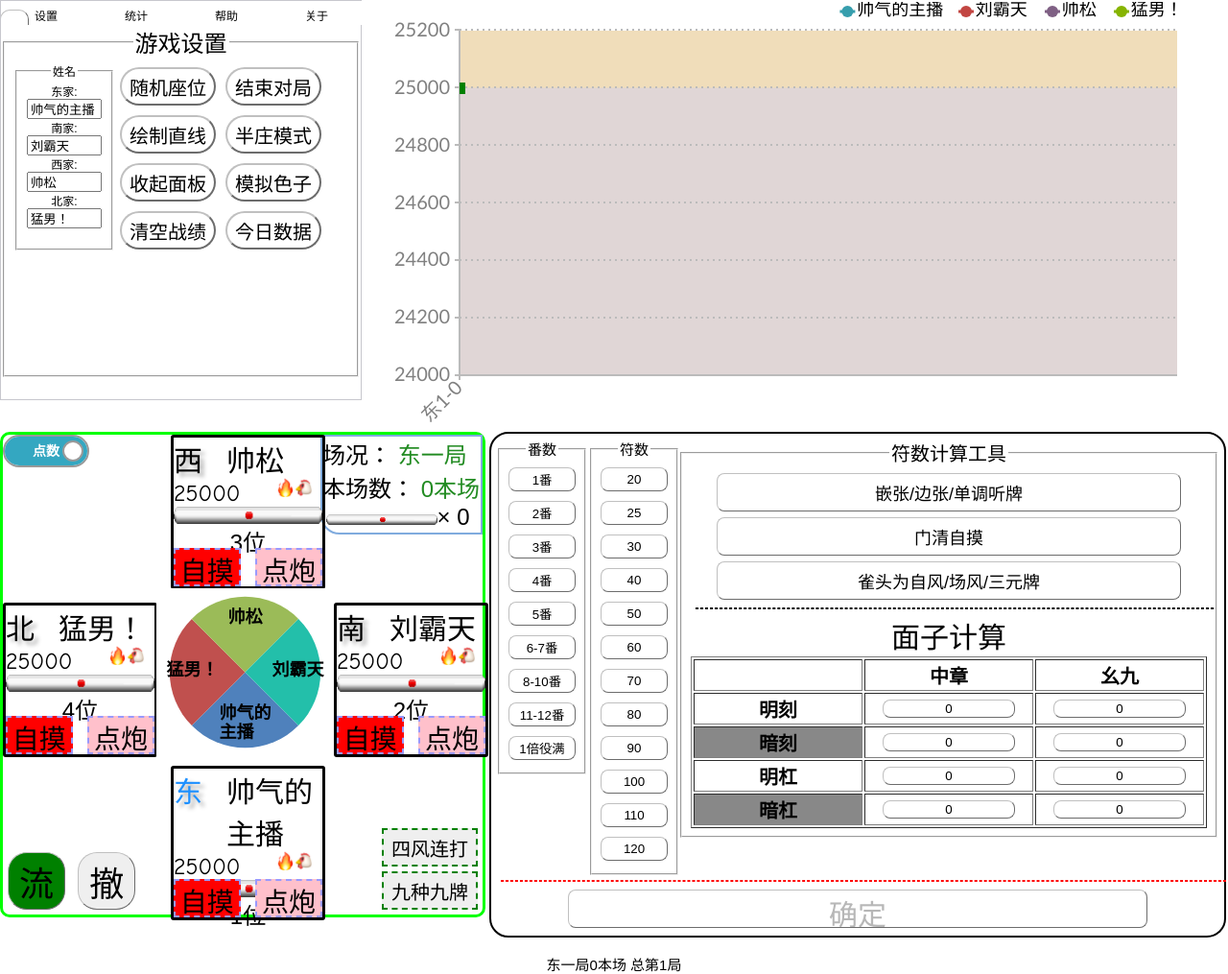
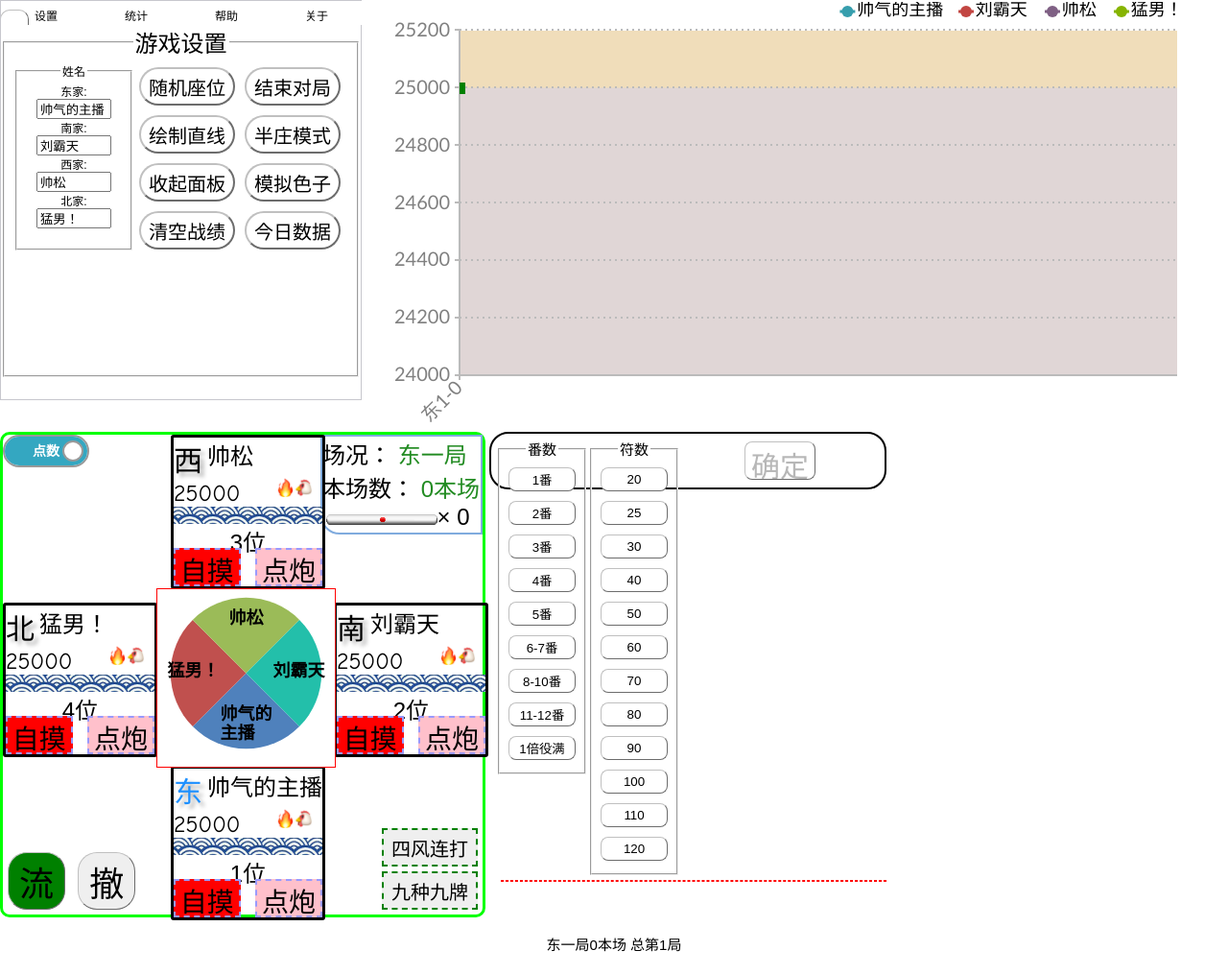
Before and after one commit to owenlius/Majong-AutoScore-master, a plain HTML site: page JS/index.html in a window 1280 px wide. Shown: the whole page at 96% size. After the commit the page ends 994 px from the top, so only its background shows below. Drawn offline with Linux system fonts and the light colour scheme.

Commit message:
change richi pic

```diff
--- a/JS/index.html
+++ b/JS/index.html
@@ -198,7 +198,7 @@
     </div>
     <!-- Game Area End-->
     <div id="cal_area">
-        <fieldset id="fanshu_field">
+        <fieldset id="fanshu_field" >
             <legend style="font-size:15px">番数</legend>
             <input type="button" value="1番" id="1fan" class="fanfu_btn" onclick="fanshu_click(0)">
             <input type="button" value="2番" id="2fan" class="fanfu_btn" onclick="fanshu_click(1)">
@@ -210,6 +210,7 @@
             <input type="button" value="11-12番" id="1112fan" class="fanfu_btn" onclick="fanshu_click(7)">
             <input type="button" value="1倍役满" id="13fan" class="fanfu_btn" onclick="fanshu_click(8)">
         </fieldset>
+        <input type="button" value="确定" id="fanfu_ok" class="fanshu_ok_btn" onclick="CalScore_OK()">
         <fieldset id="fushu_field">
             <legend style="font-size:15px">符数</legend>
             <input type="button" value="20" id="20fu" class="fanfu_btn" onclick="fushu_click(0)">
@@ -225,7 +226,7 @@
             <input type="button" value="110" id="110fu" class="fanfu_btn" onclick="fushu_click(10)">
             <input type="button" value="120" id="120fu" class="fanfu_btn" onclick="fushu_click(11)">
         </fieldset>
-        <fieldset id="fushuhelp_field">
+        <!-- <fieldset id="fushuhelp_field" >
             <legend style="font-size:20px">符数计算工具</legend>
             <input type="button" value="嵌张/边张/单调听牌" id="fushuhelp1" class="fanfu_help_btn" onclick="toolhelp_clk(0)">
             <input type="button" value="门清自摸" id="fushuhelp2" class="fanfu_help_btn" onclick="toolhelp_clk(1)">
@@ -275,9 +276,9 @@
                     </td>
                 </tr>
             </table>
-        </fieldset>
+        </fieldset> -->
         <div style="border:1px dashed #F00;width:100%;margin:5px;float:left"></div>
-        <input type="button" value="确定" id="fanfu_ok" class="fanshu_ok_btn" onclick="CalScore_OK()">
+
     </div>
     <div class="clear"> </div>
     <div id="myTab0_Content3" class="x x x">
--- a/JS/style.css
+++ b/JS/style.css
@@ -16,7 +16,7 @@ fieldset {
 }
 
 fieldset#playerName {
-    width: 80px;
+    width: 100px;
     float: left;
     height: 180px;
 }
@@ -78,9 +78,9 @@ fieldset#zeropointsetting {
 
 .playername {
     font-family: 'Droid Serif', serif;
-    font-size: 30px;
+    font-size: 24px;
     float: right;
-    width: 100px
+    width: 120px
 }
 
 .playerscore {
@@ -93,7 +93,7 @@ fieldset#zeropointsetting {
     height: 18px;
     font-size: 15px;
     text-align: center;
-    background: url(img/lichi.gif) no-repeat;
+    background: url(img/richi2.png) no-repeat;
     background-size: 100% 100%;
 }
 
@@ -151,7 +151,7 @@ fieldset#zeropointsetting {
     background-color: black;
     border: 5px solid #F0e;
     border-radius: 10px;
-    //font-size: 30px;
+    font-size: 30px;
     height: 50px;
 }
 
@@ -195,7 +195,7 @@ fieldset#zeropointsetting {
     margin-left: 510px;
     margin-right: 2px;
     padding: 5px;
-    //max-width: 500px;
+    max-width: 400px;
 }
 
 #fanshu_field {
@@ -279,7 +279,7 @@ fieldset#zeropointsetting {
 }
 
 .fanshu_ok_btn {
-    width: 80%;
+    width: -20%;
     height: 40px;
     margin: 3px;
     border-left: 1px solid #C0C0C0;
@@ -489,7 +489,7 @@ button.setting_btn span {
     height: 37%;
     left: 32%;
     top: 32%;
-    // border:1px solid #f00;
+    border:1px solid #f00;
 }
 
 #linechartContainer {
```
Also changed, not shown: JS/img/jian.png (added), JS/img/richi2.png (added), 2 other files.
